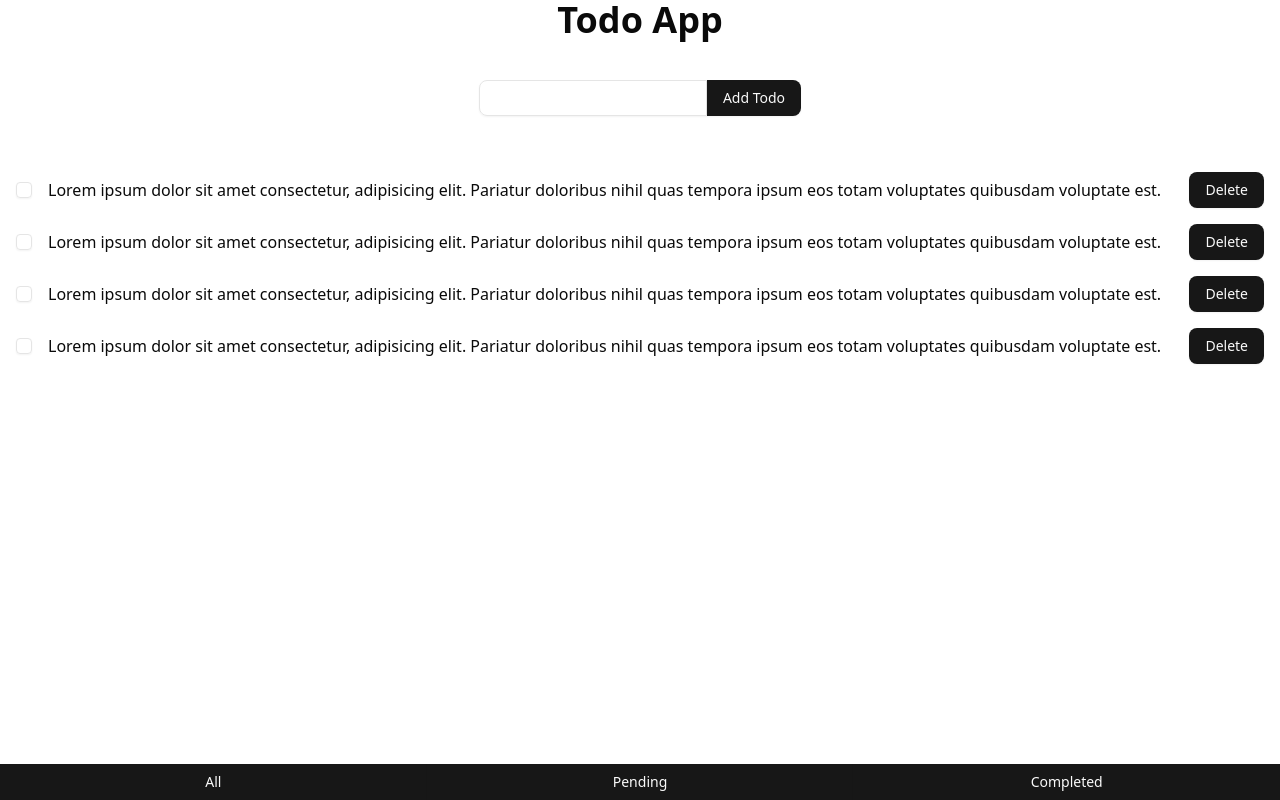
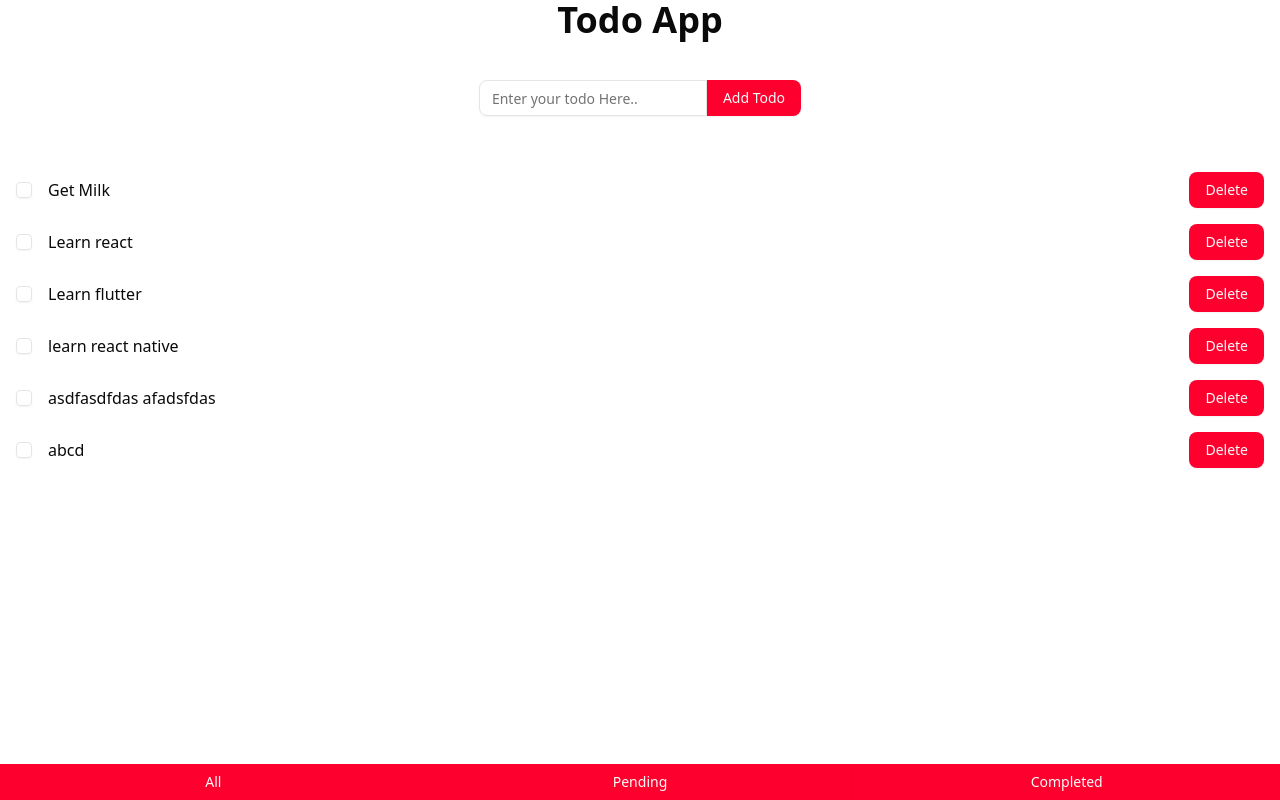
Before and after one commit to the-special-character/techfest-feb-2025, a Next.js app: page / in a window 1280 px wide. Built offline with nearby package versions, Linux system fonts and the light colour scheme; data requests are answered from the project's data file.

Commit message:
commit code

```diff
--- a/db.json
+++ b/db.json
@@ -14,6 +14,21 @@
       "todoItem": "Learn flutter",
       "isDone": false,
       "id": 3
+    },
+    {
+      "todoItem": "learn react native",
+      "isDone": false,
+      "id": 4
+    },
+    {
+      "todoItem": "asdfasdfdas afadsfdas",
+      "isDone": false,
+      "id": 5
+    },
+    {
+      "todoItem": "abcd",
+      "isDone": false,
+      "id": 6
     }
   ]
 }
--- /dev/null
+++ b/src/app/actions.ts
@@ -0,0 +1,19 @@
+"use server";
+
+import { revalidateTag } from "next/cache";
+
+export async function addTodo(data) {
+  const res = await fetch("http://localhost:3000/todoList", {
+    method: "POST",
+    body: JSON.stringify({ ...data, isDone: false }),
+    headers: {
+      "Content-Type": "application/json",
+      Accept: "application/json",
+    },
+  });
+  const json = await res.json();
+  if (!res.ok) {
+    return { message: json };
+  }
+  revalidateTag("todo")
+}
--- a/src/app/globals.css
+++ b/src/app/globals.css
@@ -16,7 +16,7 @@
   --card-foreground: oklch(0.145 0 0);
   --popover: oklch(1 0 0);
   --popover-foreground: oklch(0.145 0 0);
-  --primary: oklch(0.205 0 0);
+  --primary: oklch(0.61 0.27 22);
   --primary-foreground: oklch(0.985 0 0);
   --secondary: oklch(0.97 0 0);
   --secondary-foreground: oklch(0.205 0 0);
--- a/src/app/page.tsx
+++ b/src/app/page.tsx
@@ -1,64 +1,17 @@
-import { Button } from "@/components/ui/button";
-import { Checkbox } from "@/components/ui/checkbox";
-import { Input } from "@/components/ui/input";
-import { Label } from "@/components/ui/label";
-import { ScrollArea } from "@/components/ui/scroll-area";
+import TodoFilter from "@/components/todo/todoFilter";
+import TodoForm from "@/components/todo/todoForm";
+import TodoList from "@/components/todo/todoList";
+import { Suspense } from "react";
 
-export default async function Home() {
-  const res = await fetch("http://localhost:3000/todoList");
-  const json = await res.json();
-
+export default function Home() {
   return (
     <main className="flex flex-col items-center gap-10 h-screen">
       <h1 className="text-4xl font-semibold">Todo App</h1>
-      <form className="flex flex-row">
-        <div>
-          <Label htmlFor="todo-text" className="sr-only">
-            Simple input
-          </Label>
-          <Input id="todo-text" required className="rounded-r-none" />
-        </div>
-        <Button className="rounded-l-none">Add Todo</Button>
-      </form>
-      <ScrollArea className="w-full flex-1">
-        <div className="flex items-center gap-4 m-4">
-          <div className="flex items-center gap-2">
-            <Checkbox id="todo-isdone" />
-            <Label htmlFor="todo-isdone" className="sr-only">Toggle Complete Todo</Label>
-          </div>
-          <p className="flex-1">Lorem ipsum dolor sit amet consectetur, adipisicing elit. Pariatur doloribus nihil quas tempora ipsum eos totam voluptates quibusdam voluptate est.</p>
-          <Button>Delete</Button>
-        </div>
-        <div className="flex items-center gap-4 m-4">
-          <div className="flex items-center gap-2">
-            <Checkbox id="todo-isdone" />
-            <Label htmlFor="todo-isdone" className="sr-only">Toggle Complete Todo</Label>
-          </div>
-          <p className="flex-1">Lorem ipsum dolor sit amet consectetur, adipisicing elit. Pariatur doloribus nihil quas tempora ipsum eos totam voluptates quibusdam voluptate est.</p>
-          <Button>Delete</Button>
-        </div>
-        <div className="flex items-center gap-4 m-4">
-          <div className="flex items-center gap-2">
-            <Checkbox id="todo-isdone" />
-            <Label htmlFor="todo-isdone" className="sr-only">Toggle Complete Todo</Label>
-          </div>
-          <p className="flex-1">Lorem ipsum dolor sit amet consectetur, adipisicing elit. Pariatur doloribus nihil quas tempora ipsum eos totam voluptates quibusdam voluptate est.</p>
-          <Button>Delete</Button>
-        </div>
-        <div className="flex items-center gap-4 m-4">
-          <div className="flex items-center gap-2">
-            <Checkbox id="todo-isdone" />
-            <Label htmlFor="todo-isdone" className="sr-only">Toggle Complete Todo</Label>
-          </div>
-          <p className="flex-1">Lorem ipsum dolor sit amet consectetur, adipisicing elit. Pariatur doloribus nihil quas tempora ipsum eos totam voluptates quibusdam voluptate est.</p>
-          <Button>Delete</Button>
-        </div>
-      </ScrollArea>
-      <div className="w-full flex">
-        <Button className="flex-1 rounded-none">All</Button>
-        <Button className="flex-1 rounded-none">Pending</Button>
-        <Button className="flex-1 rounded-none">Completed</Button>
-      </div>
+      <TodoForm />
+      <Suspense fallback={<div>Loading...</div>}>
+        <TodoList />
+      </Suspense>
+      <TodoFilter />
     </main>
   );
 }
--- /dev/null
+++ b/src/components/todo/todoFilter.tsx
@@ -0,0 +1,14 @@
+import React from "react";
+import { Button } from "../ui/button";
+
+const TodoFilter = () => {
+  return (
+    <div className="w-full flex">
+      <Button className="flex-1 rounded-none">All</Button>
+      <Button className="flex-1 rounded-none">Pending</Button>
+      <Button className="flex-1 rounded-none">Completed</Button>
+    </div>
+  );
+};
+
+export default TodoFilter;
--- /dev/null
+++ b/src/components/todo/todoForm.tsx
@@ -0,0 +1,43 @@
+"use client"
+
+import React from "react";
+import { Input } from "../ui/input";
+import { Button } from "../ui/button";
+import { useForm } from "react-hook-form";
+import { Form, FormControl,  FormField, FormItem, FormLabel, FormMessage } from "../ui/form";
+import { addTodo } from "@/app/actions";
+
+const TodoForm = () => {
+  const form = useForm();
+
+  const onSubmit = (value) => addTodo(value)
+
+  return (
+    <Form {...form}>
+      <form onSubmit={form.handleSubmit(onSubmit)}  className="flex flex-row">
+        <FormField
+          control={form.control}
+          name="todoItem"
+          rules={{
+            required: {
+                message: "Todo Text is mendatory",
+                value: true
+            },
+          }}
+          render={({ field }) => (
+            <FormItem>
+              <FormLabel className="sr-only">Todo Text</FormLabel>
+              <FormControl>
+                <Input placeholder="Enter your todo Here.." className="rounded-r-none" {...field} />
+              </FormControl>
+              <FormMessage />
+            </FormItem>
+          )}
+        />
+        <Button className="rounded-l-none">Add Todo</Button>
+      </form>
+    </Form>
+  );
+};
+
+export default TodoForm;
--- /dev/null
+++ b/src/components/todo/todoList.tsx
@@ -0,0 +1,33 @@
+import React from "react";
+import { ScrollArea } from "../ui/scroll-area";
+import { Checkbox } from "../ui/checkbox";
+import { Label } from "../ui/label";
+import { Button } from "../ui/button";
+
+const TodoList = async () => {
+  const res = await fetch("http://localhost:3000/todoList", {
+    next: { tags: ["todo"] },
+  });
+  const json = await res.json();
+
+  return (
+    <ScrollArea className="w-full flex-1">
+      {json.map((item) => {
+        return (
+          <div key={item.id} className="flex items-center gap-4 m-4">
+            <div className="flex items-center gap-2">
+              <Checkbox id="todo-isdone" />
+              <Label htmlFor="todo-isdone" className="sr-only">
+                Toggle Complete Todo
+              </Label>
+            </div>
+            <p className="flex-1">{item.todoItem}</p>
+            <Button>Delete</Button>
+          </div>
+        );
+      })}
+    </ScrollArea>
+  );
+};
+
+export default TodoList;
```
